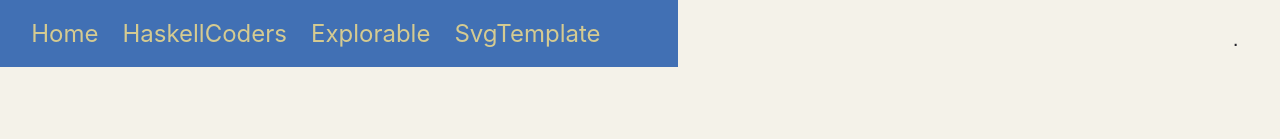
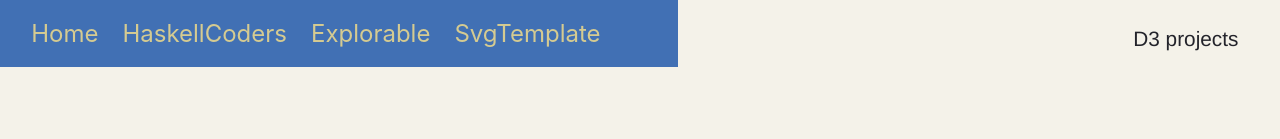
Before and after one commit to jonzingale/Website, a React (Create React App) app: page /explorable in a window 1280 px wide. Shown: the top 139 px of the page. Built offline with nearby package versions, Linux system fonts and the light colour scheme.

Commit message:
header title

```diff
--- a/src/pages/Explorable.jsx
+++ b/src/pages/Explorable.jsx
@@ -2,20 +2,20 @@ import React, { Component } from 'react'
 import PlumBlossom from './../svg/PlumBlossomFull.jsx'
 import ExplorableMenu from './../js/ExplorableMenu.jsx'
 import './../css/main.css'
-import './../css/full-page.css' // WHY DOES THIS FUCK WITH EVERYTHING???
+import './../css/full-page.css'
 
 class Explorable extends Component {
   render() {
     return(
       <div className='explorable'>
         <div className='container'>
-          <header>.</header>
+          <header>D3 projects</header>
           <article>
             <ExplorableMenu />
           </article>
           <aside className='sidebar-right'>
             <div className='sidebar-content'>
-              <PlumBlossom paperColor={'#f4f2e9'}/>
+              <PlumBlossom />
             </div>
           </aside>
         </div>
```
